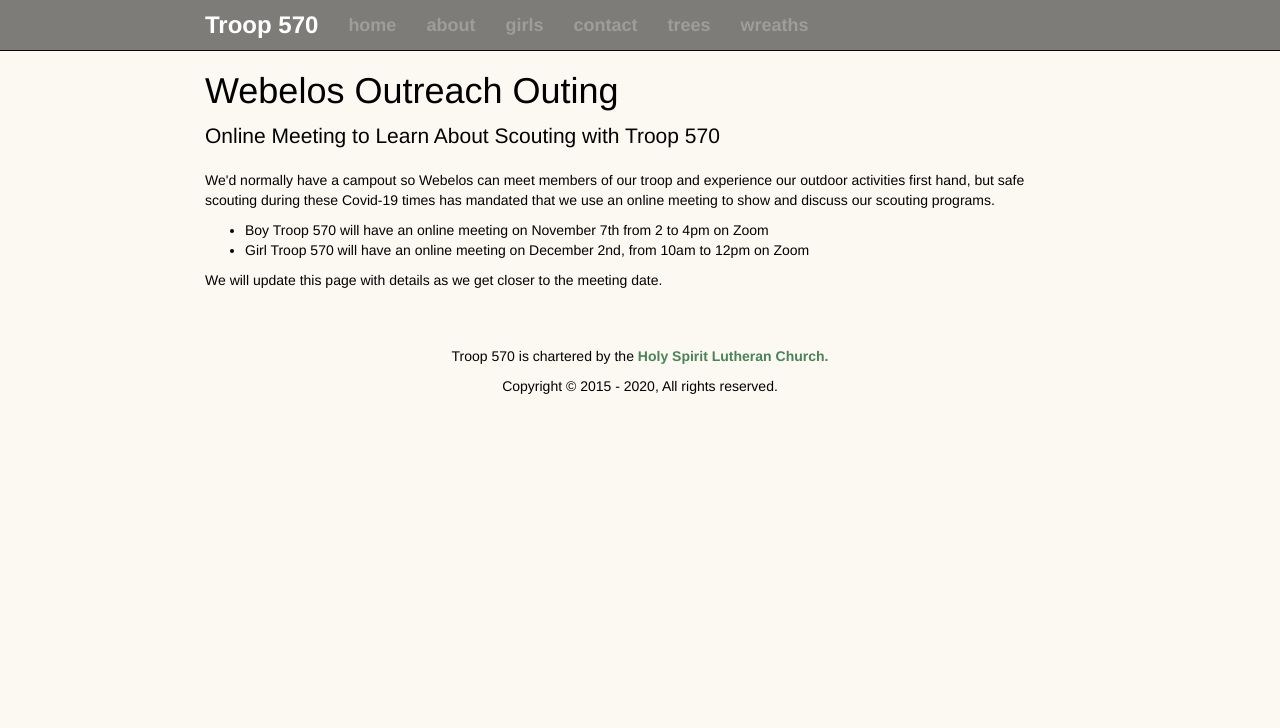
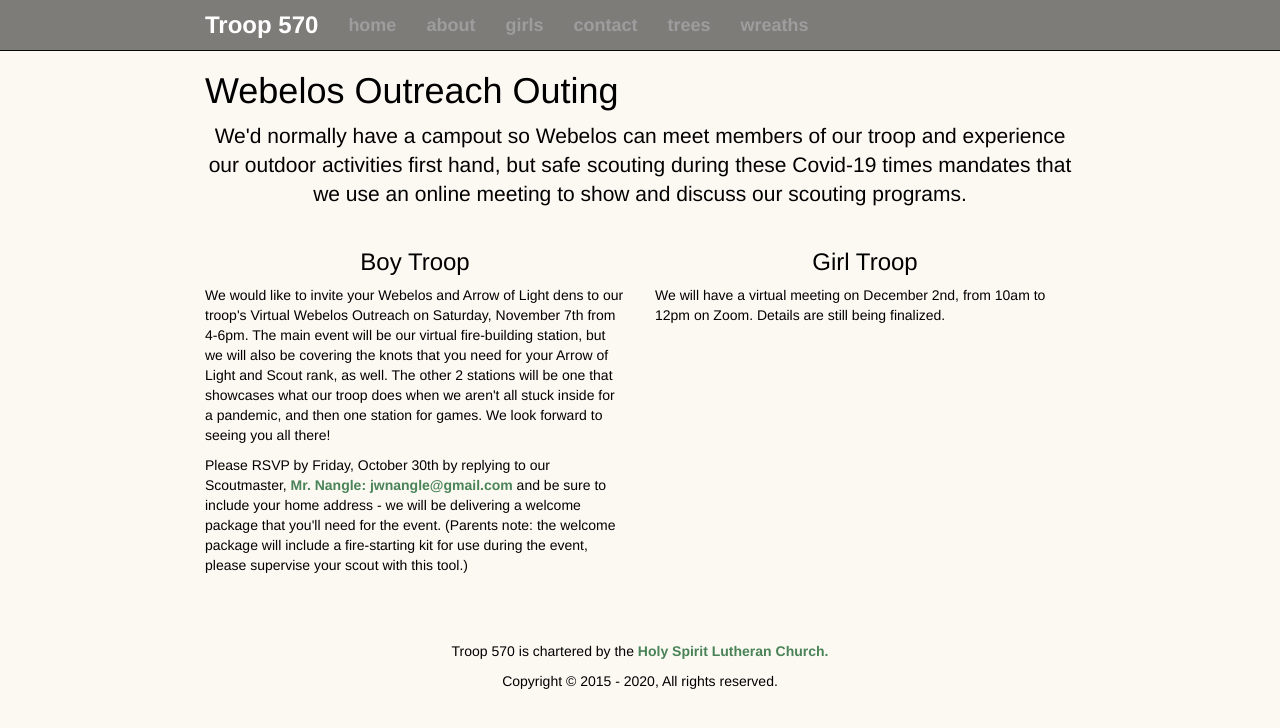
Before and after one commit to troop570/troop570.github.io, a Jekyll site: the page built from webelos/index.html, in a window 1280 px wide. Shown: the top 728 px of the page. Built offline with Jekyll 4.4.1, drawn with Linux system fonts in a browser that asks for light colours; nearby versions of some CDN libraries.

Commit message:
Updates to Webelos outing page for Boys

```diff
--- a/index.html
+++ b/index.html
@@ -117,7 +117,7 @@ slides:
       </div>
       <div class="col-sm-6">
       <h3 class="text-center">Christmas Trees</h3>
-      <p>Our 2020 Christmas Tree Pickup and Recycling Event will be on January 4th and 5th, Saturday and Sunday from 8:00am to 4:00pm. Please put your trees on your curbside before 1pm on Sunday</p>
+      <p>Our 2021 Christmas Tree Pickup and Recycling Event will be on January 2nd and 3rd, Saturday and Sunday from 8:00am to 4:00pm. Please put your trees on your curbside before 1pm on Sunday</p>
       {% comment %}
       <p>Our 2019 Christmas Tree Pickup and Recycling Service Project is over. We hope to see you next January. </p>
       {% endcomment %}
--- a/webelos/index.html
+++ b/webelos/index.html
@@ -3,20 +3,34 @@ layout: page
 title: Webelos Outreach Outing
 ---
 
-<p class="lead">
-Online Meeting to Learn About Scouting with Troop 570
+<p class="lead text-center">We'd normally have a campout so Webelos can meet members of our troop and experience
+  our outdoor activities first hand, but safe scouting during these Covid-19 times
+  mandates that we use an online meeting to show and discuss our scouting programs.
 </p>
-
-<p>We'd normally have a campout so Webelos can meet members of our troop and experience
-  our outdoor activities first hand, but safe scouting during these Covid-19 times
-  has mandated that we use an online meeting to show and discuss our scouting programs.
+<div class="row">
+<div class="col-md-6 col-sm-12">
+  <h3 class="text-center">Boy Troop</h3>
+  <p>
+    We would like to invite your Webelos and Arrow of Light dens to our troop's Virtual Webelos Outreach
+    on Saturday, November 7th from 4-6pm. The main event will be our virtual fire-building station,
+    but we will also be covering the knots that you need for your Arrow of Light and Scout rank, as well.
+    The other 2 stations will be one that showcases what our troop does when we aren't all stuck inside
+    for a pandemic, and then one station for games. We look forward to seeing you all there!
   </p>
-<ul>
-  <li>Boy Troop 570 will have an online meeting on November 7th from  2 to 4pm on Zoom</li>
-  <li>Girl Troop 570 will have an online meeting on December 2nd, from 10am to 12pm on Zoom</li>
-</ul>
-
-<p>We will update this page with details as we get closer to the meeting date.</p>
+  <p>
+    Please RSVP by Friday, October 30th by replying to our Scoutmaster, <a href="mailto:jwnangle@gmail.com">Mr. Nangle: jwnangle@gmail.com</a> and
+    be sure to include your home address - we will be delivering a welcome package that you'll need for
+    the event. (Parents note: the welcome package will include a fire-starting kit for use during
+    the event, please supervise your scout with this tool.)
+  </p>
+</div>
+<div class="col-md-6 col-sm-12">
+  <h3 class="text-center">Girl Troop</h3>
+  <p>
+    We will have a virtual meeting on December 2nd, from 10am to 12pm on Zoom. Details are still being finalized.
+  </p>
+</div>
+</div>
 
 {% comment %}
 <p>The Boy Troop 570 and the Girl Troop 570 of Kirkland are hosting a one-night
```
